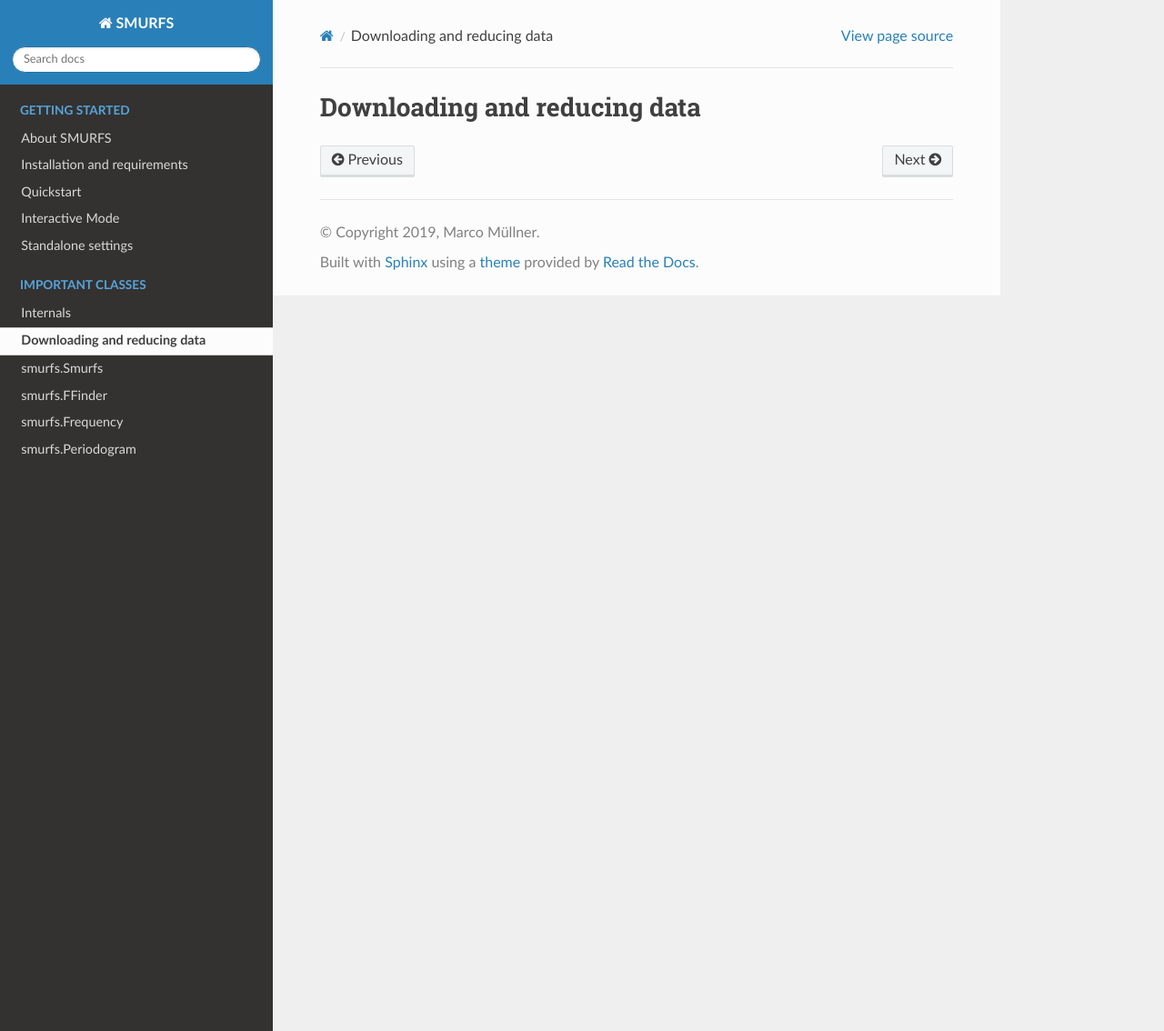
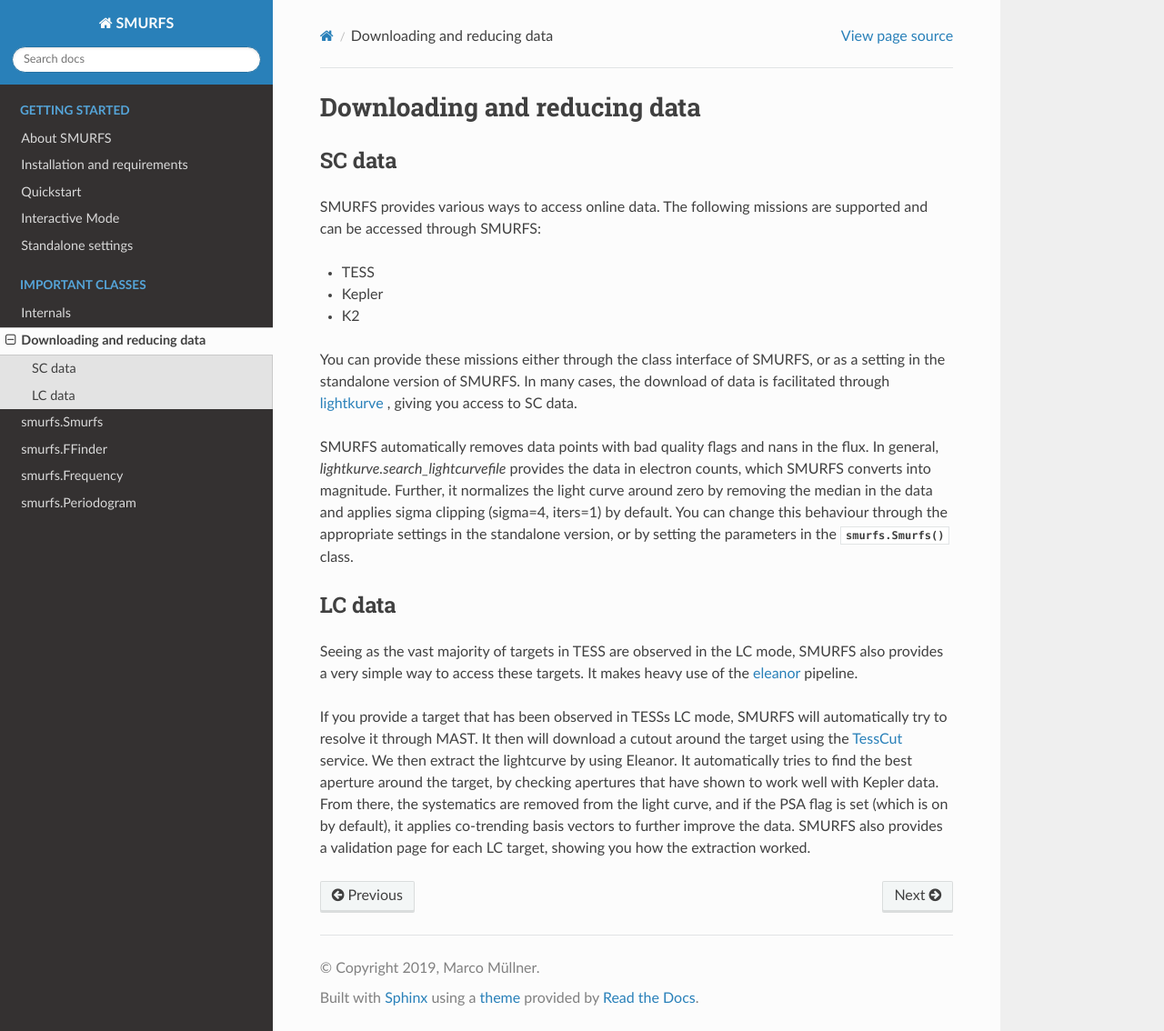
Before and after one commit to MarcoMuellner/SMURFS, a Sphinx documentation site: the page built from docs/source/class_doc/data_download.rst, in a window 1280 px wide and 1134 px high. Shown: the whole window at 91% size. Built offline with Sphinx 7.4.7 and the Read the Docs theme 2.0.0, drawn with Linux system fonts in a browser that asks for light colours; pages that are not in the unit, such as notebooks, are missing from menus.

Commit message:
Doc update

```diff
--- a/docs/source/class_doc/data_download.rst
+++ b/docs/source/class_doc/data_download.rst
@@ -1,2 +1,37 @@
 Downloading and reducing data
 =============================
+
+SC data
+-------
+
+SMURFS provides various ways to access online data. The following missions are supported and can be accessed through
+SMURFS:
+
+- TESS
+- Kepler
+- K2
+
+You can provide these missions either through the class interface of SMURFS, or as a setting in the standalone version
+of SMURFS. In many cases, the download of data is facilitated through
+`lightkurve <https://docs.lightkurve.org/api/lightkurve.search.search_lightcurvefile.html?highlight=search_lightcurvefile>`_ ,
+giving you access to SC data.
+
+SMURFS automatically removes data points with bad quality flags and nans in the flux. In general,
+`lightkurve.search_lightcurvefile` provides the data in electron counts, which SMURFS converts into magnitude. Further,
+it normalizes the light curve around zero by removing the median in the data and applies sigma clipping (sigma=4, iters=1)
+by default. You can change this behaviour through the appropriate settings in the standalone version, or by setting
+the parameters in the :meth:`smurfs.Smurfs` class.
+
+LC data
+-------
+
+Seeing as the vast majority of targets in TESS are observed in the LC mode, SMURFS also provides a very simple way
+to access these targets. It makes heavy use of the `eleanor <https://github.com/afeinstein20/eleanor>`_ pipeline.
+
+If you provide a target that has been observed in TESSs LC mode, SMURFS will automatically try to resolve it through
+MAST. It then will download a cutout around the target using the `TessCut <https://mast.stsci.edu/tesscut/>`_ service.
+We then extract the lightcurve by using Eleanor. It automatically tries to find the best aperture around the target,
+by checking apertures that have shown to work well with Kepler data. From there, the systematics are removed
+from the light curve, and if the PSA flag is set (which is on by default), it applies co-trending basis vectors
+to further improve the data. SMURFS also provides a validation page for each LC target, showing you how the
+extraction worked.
```
